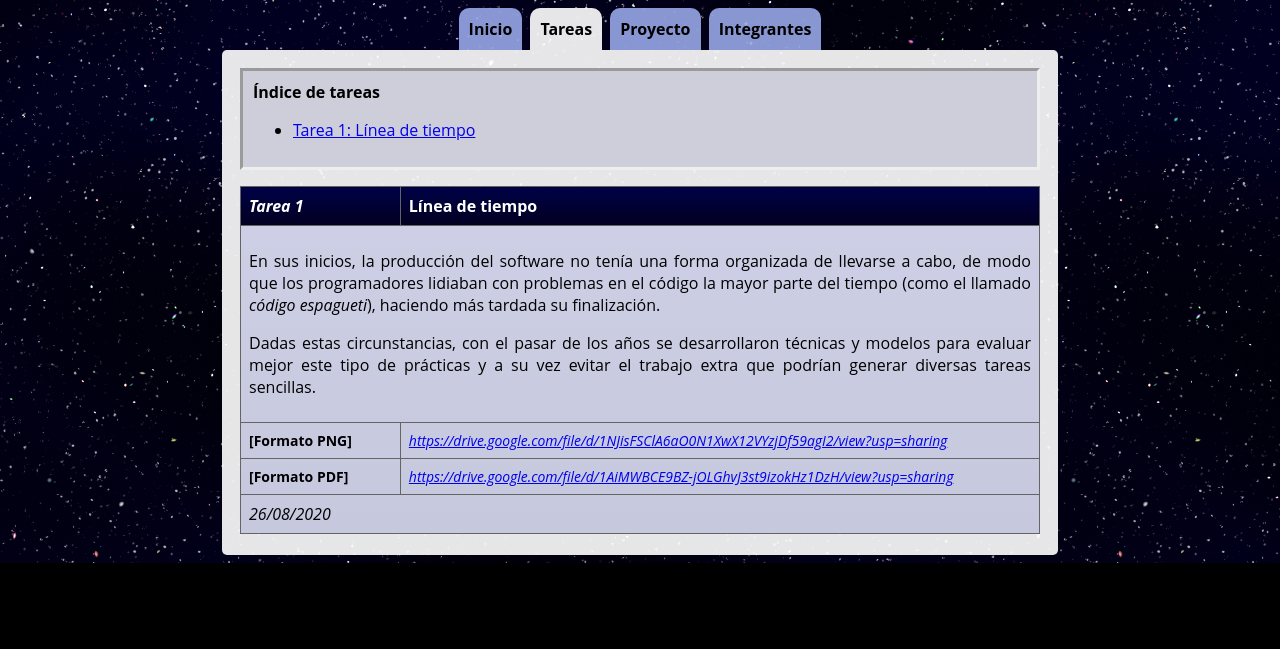
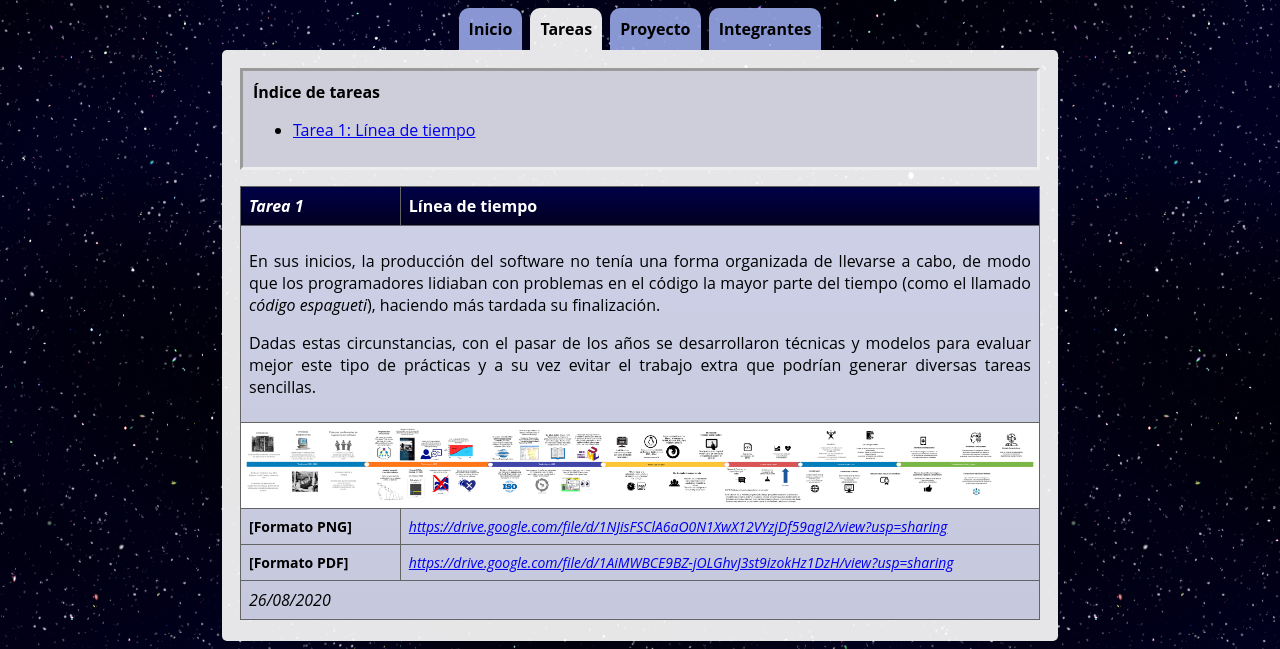
Before and after one commit to javastantic-team/is, a plain HTML site: page assignments.html in a window 1280 px wide. Shown: the part 295-944 px from the top of the page. Before the commit the page ends 858 px from the top, so only its background shows below. Drawn offline with Linux system fonts and the light colour scheme.

Commit message:
Acutalizada la tarea

```diff
--- a/assignments.html
+++ b/assignments.html
@@ -45,13 +45,12 @@
                     </td>
                 </tr>
                 <tr>
-                    <!-- <td class="content" colspan="2">
-                        [html element or something. this td won't contain
-                        any special properties (unless necessary)]
-                    </td> -->
+                    <td class="content" colspan="2">
+                        <a href="hw/u1/timeline.png" target="_blank"><img title="Click para ver imágen completa" src="hw/u1/timeline.png"></a>
+                    </td>
                 </tr>
-                <tr><td class="link_desc">[Formato PNG]</td><td class="link" colspan="2"><a href="https://drive.google.com/file/d/1NJisFSClA6aO0N1XwX12VYzjDf59agI2/view?usp=sharing">https://drive.google.com/file/d/1NJisFSClA6aO0N1XwX12VYzjDf59agI2/view?usp=sharing</a></td></tr>
-                <tr><td class="link_desc">[Formato PDF]</td><td class="link" colspan="2"><a href="https://drive.google.com/file/d/1AiMWBCE9BZ-jOLGhvJ3st9izokHz1DzH/view?usp=sharing">https://drive.google.com/file/d/1AiMWBCE9BZ-jOLGhvJ3st9izokHz1DzH/view?usp=sharing</a></td></tr>
+                <tr><td class="link_desc">[Formato PNG]</td><td class="link" colspan="2"><a href="https://drive.google.com/file/d/1NJisFSClA6aO0N1XwX12VYzjDf59agI2/view?usp=sharing" target="_blank">https://drive.google.com/file/d/1NJisFSClA6aO0N1XwX12VYzjDf59agI2/view?usp=sharing</a></td></tr>
+                <tr><td class="link_desc">[Formato PDF]</td><td class="link" colspan="2"><a href="https://drive.google.com/file/d/1AiMWBCE9BZ-jOLGhvJ3st9izokHz1DzH/view?usp=sharing" target="_blank">https://drive.google.com/file/d/1AiMWBCE9BZ-jOLGhvJ3st9izokHz1DzH/view?usp=sharing</a></td></tr>
                 <tr>
                     <td class="date" colspan="2">26/08/2020</td>
                 </tr>
@@ -76,7 +75,7 @@
             any special properties (unless necessary)]
         </td>
     </tr>
-    <tr><td class="link_desc">[Desc]</td><td class="link" colspan="2"><a href="#">Link</a></td></tr>
+    <tr><td class="link_desc">[Desc]</td><td class="link" colspan="2"><a href="#" target="_blank">Link</a></td></tr>
     <tr>
         <td class="date" colspan="2">Fecha</td>
     </tr>
--- a/css/style.css
+++ b/css/style.css
@@ -213,6 +213,11 @@ table.homework tr td.content{
     padding: 0px;
 }
 
+.content img{
+    display: block;
+    width: 798px;
+}
+
 table.homework tr td.link_desc{
     font-size: 14px;
     font-weight: bold;
```
Also changed, not shown: hw/u1/timeline.png (added).
